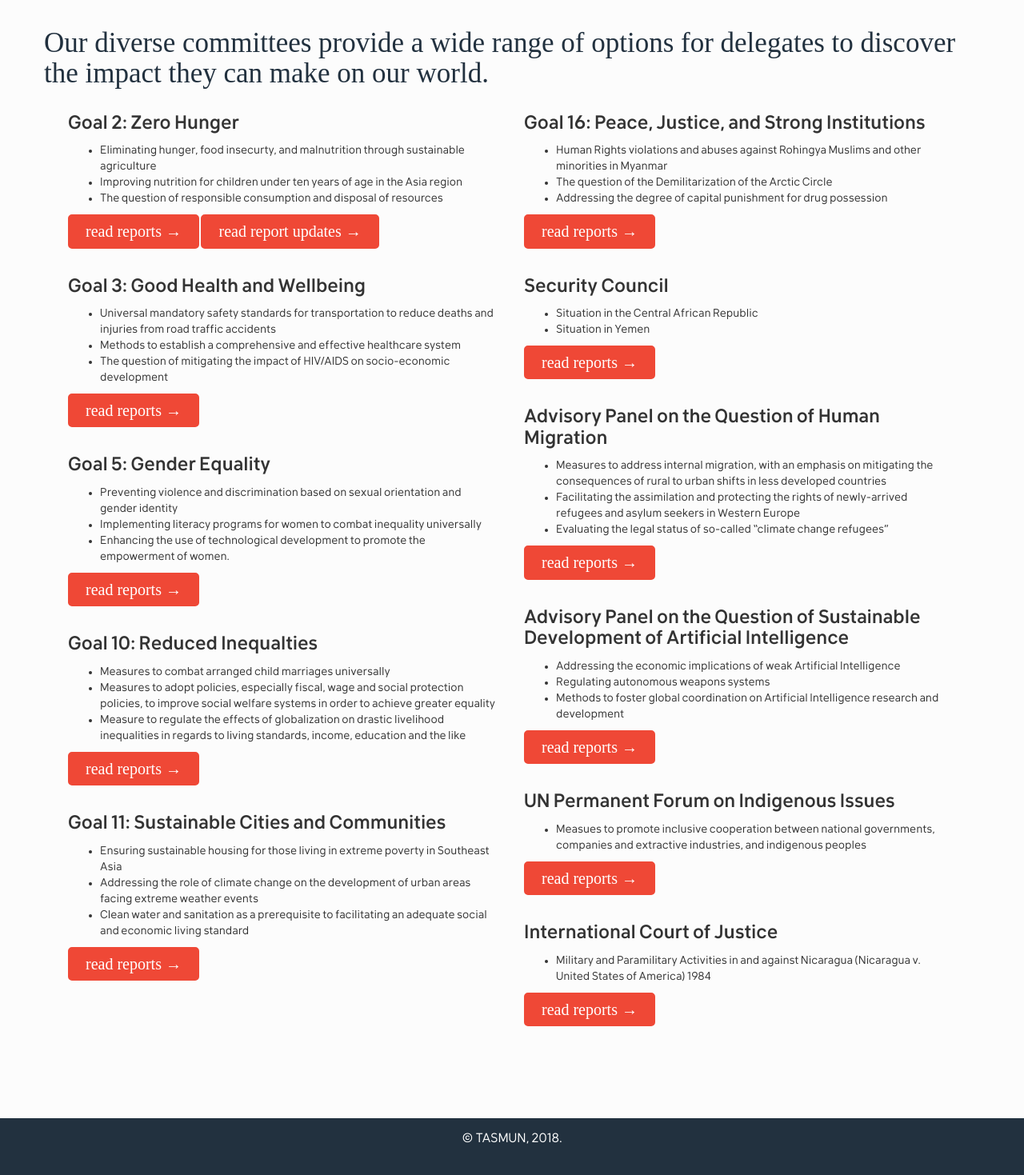
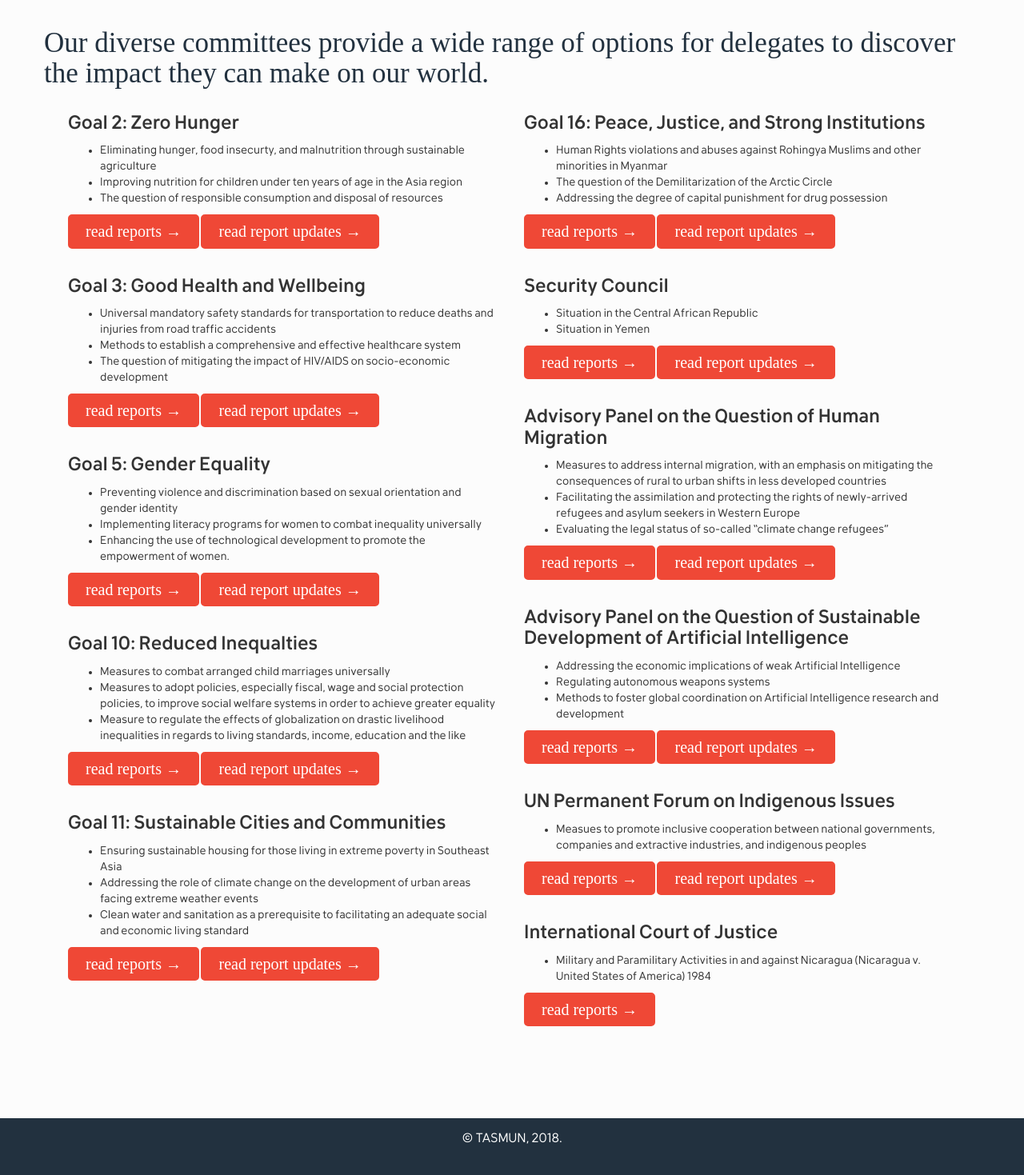
Before and after one commit to alexandernext/tasmun, a Jekyll site: the page built from committees.html, in a window 1280 px wide. Shown: the part 263-1732 px from the top of the page at 80% size. Built offline with Jekyll 4.4.1, drawn with Linux system fonts in a browser that asks for light colours; some web fonts are replaced.

Commit message:
upload report updates

```diff
--- a/committees.html
+++ b/committees.html
@@ -15,7 +15,7 @@
       <li>The question of responsible consumption and disposal of resources</li>
     </ul>
     <a class="btn btn-info" href="assets/reports/Goal 2.pdf">read reports →</a>
-    <a class="btn btn-info" href="assets/reports/Goal 2.pdf">read report updates →</a>
+    <a class="btn btn-info" href="assets/report updates/goal2.pptx">read report updates →</a>
   </div>
   <div class="item">
     <h3 class="item-title">Goal 3: Good Health and Wellbeing</h3>
@@ -25,6 +25,7 @@
       <li>The question of mitigating the impact of HIV/AIDS on socio-economic development</li>
     </ul>
     <a class="btn btn-info" href="assets/reports/Goal 3.pdf">read reports →</a>
+    <a class="btn btn-info" href="assets/report updates/goal3.pptx">read report updates →</a>
   </div>
   <div class="item">
     <h3 class="item-title">Goal 5: Gender Equality</h3>
@@ -34,6 +35,7 @@
       <li>Enhancing the use of technological development to promote the empowerment of women.</li>
     </ul>
     <a class="btn btn-info" href="assets/reports/Goal 5.pdf">read reports →</a>
+    <a class="btn btn-info" href="assets/report updates/goal5.pptx">read report updates →</a>
   </div>
   <div class="item">
     <h3 class="item-title">Goal 10: Reduced Inequalties</h3>
@@ -43,6 +45,7 @@
       <li>Measure to regulate the effects of globalization on drastic livelihood inequalities in regards to living standards, income, education and the like</li>
     </ul>
     <a class="btn btn-info" href="assets/reports/Goal 10.pdf">read reports →</a>
+    <a class="btn btn-info" href="assets/report updates/goal10.pptx">read report updates →</a>
   </div>
   <div class="item">
     <h3 class="item-title">Goal 11: Sustainable Cities and Communities</h3>
@@ -52,6 +55,7 @@
       <li>Clean water and sanitation as a prerequisite to facilitating an adequate social and economic living standard</li>
     </ul>
     <a class="btn btn-info" href="assets/reports/Goal 11.pdf">read reports →</a>
+    <a class="btn btn-info" href="assets/report updates/goal11.pptx">read report updates →</a>
   </div>
 </div>
 <div class="col-md-6">
@@ -63,6 +67,7 @@
       <li>Addressing the degree  of capital punishment for drug possession</li>
     </ul>
     <a class="btn btn-info" href="assets/reports/Goal 16.pdf">read reports →</a>
+    <a class="btn btn-info" href="assets/report updates/goal16.pptx">read report updates →</a>
   </div>
   <div class="item">
     <h3 class="item-title">Security Council</h3>
@@ -71,6 +76,7 @@
       <li>Situation in Yemen</li>
     </ul>
     <a class="btn btn-info" href="assets/reports/Security Council.pdf">read reports →</a>
+    <a class="btn btn-info" href="assets/report updates/sc.pptx">read report updates →</a>
   </div>
   <div class="item">
     <h3 class="item-title"> Advisory Panel on the Question of Human Migration</h3>
@@ -80,6 +86,7 @@
       <li>Evaluating the legal status of so-called “climate change refugees”</li>
     </ul>
     <a class="btn btn-info" href="assets/reports/Migration.pdf">read reports →</a>
+    <a class="btn btn-info" href="assets/report updates/apqhm.pptx">read report updates →</a>
   </div>
   <div class="item">
     <h3 class="item-title"> Advisory Panel on the Question of Sustainable Development of Artificial Intelligence</h3>
@@ -89,6 +96,7 @@
       <li>Methods to foster global coordination on Artificial Intelligence research and development</li>
     </ul>
     <a class="btn btn-info" href="assets/reports/AI.pdf">read reports →</a>
+    <a class="btn btn-info" href="assets/report updates/apqai.pptx">read report updates →</a>
   </div>
   <div class="item">
     <h3 class="item-title">UN Permanent Forum on Indigenous Issues</h3>
@@ -96,6 +104,7 @@
       <li>Measues to promote inclusive cooperation between national governments, companies and extractive industries, and indigenous peoples</li>
     </ul>
     <a class="btn btn-info" href="assets/reports/Indigenous.pdf">read reports →</a>
+    <a class="btn btn-info" href="assets/report updates/unpfii.pptx">read report updates →</a>
   </div>
   <div class="item">
     <h3 class="item-title">International Court of Justice</h3>
```
Also changed, not shown: 17 other files.
